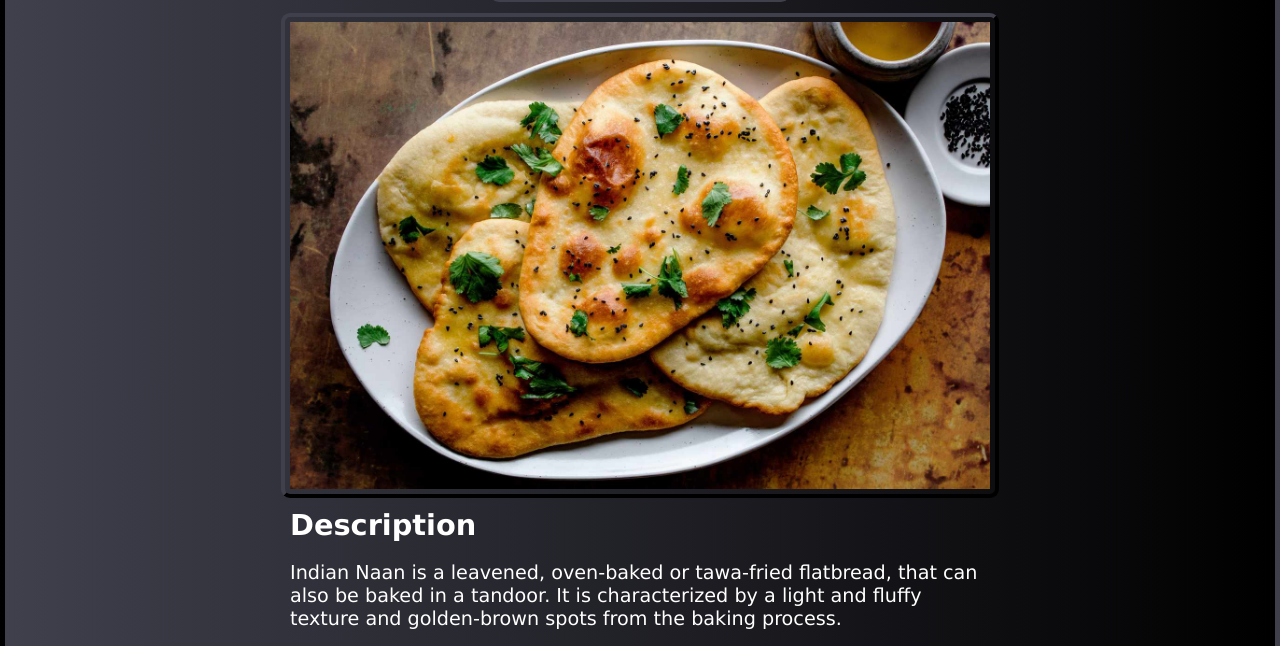
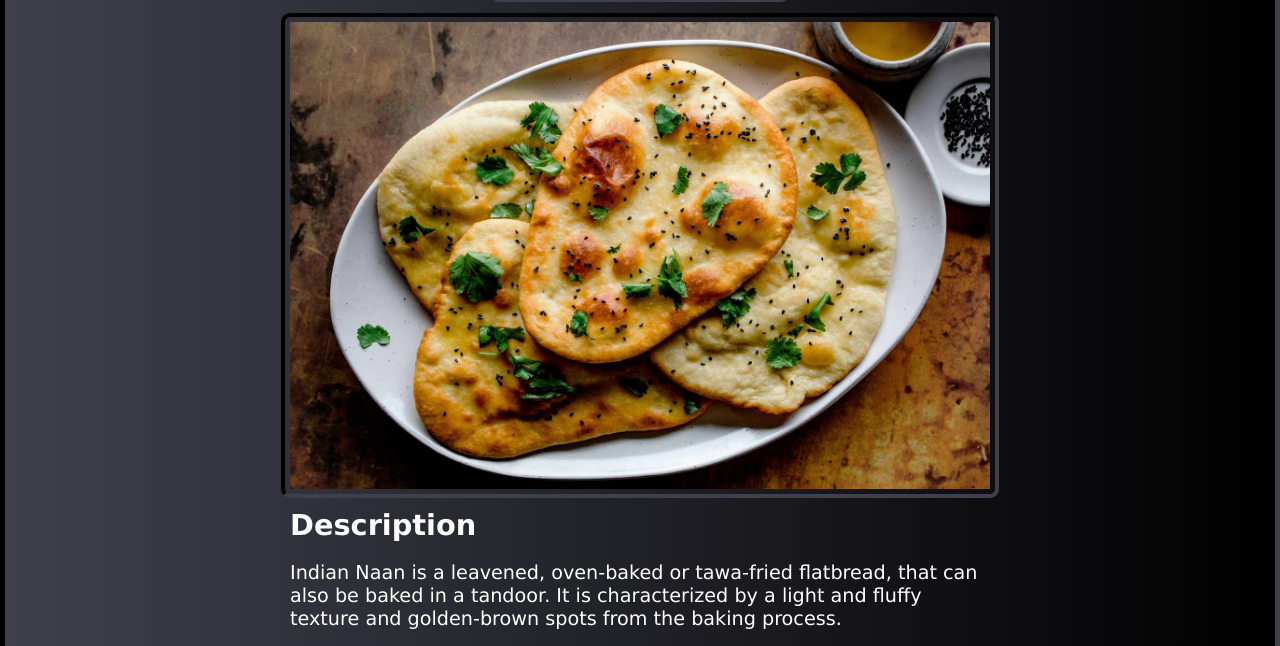
Before and after one commit to icarus5851/odin-recipes, a plain HTML site: page recipes/indiannaan.html in a window 1280 px wide. Shown: the part 115-761 px from the top of the page. Drawn offline with Linux system fonts and the light colour scheme.

Commit message:
Update styles.css

```diff
--- a/styles.css
+++ b/styles.css
@@ -14,7 +14,7 @@ body,html{
     height: auto;
     max-width: 700px;
     padding:5px;
-    outline:4px outset #40404d;
+    outline:4px inset #40404d;
     border-radius: 5px;
     margin: 5px auto auto;
 }
```
